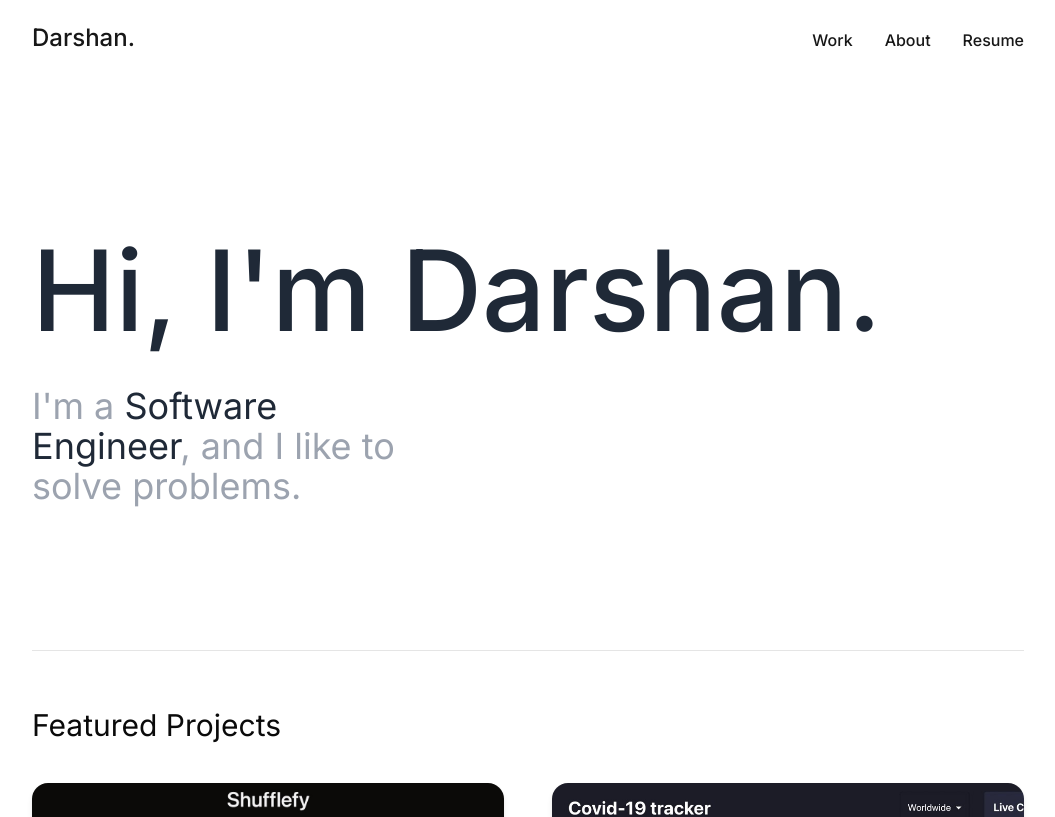
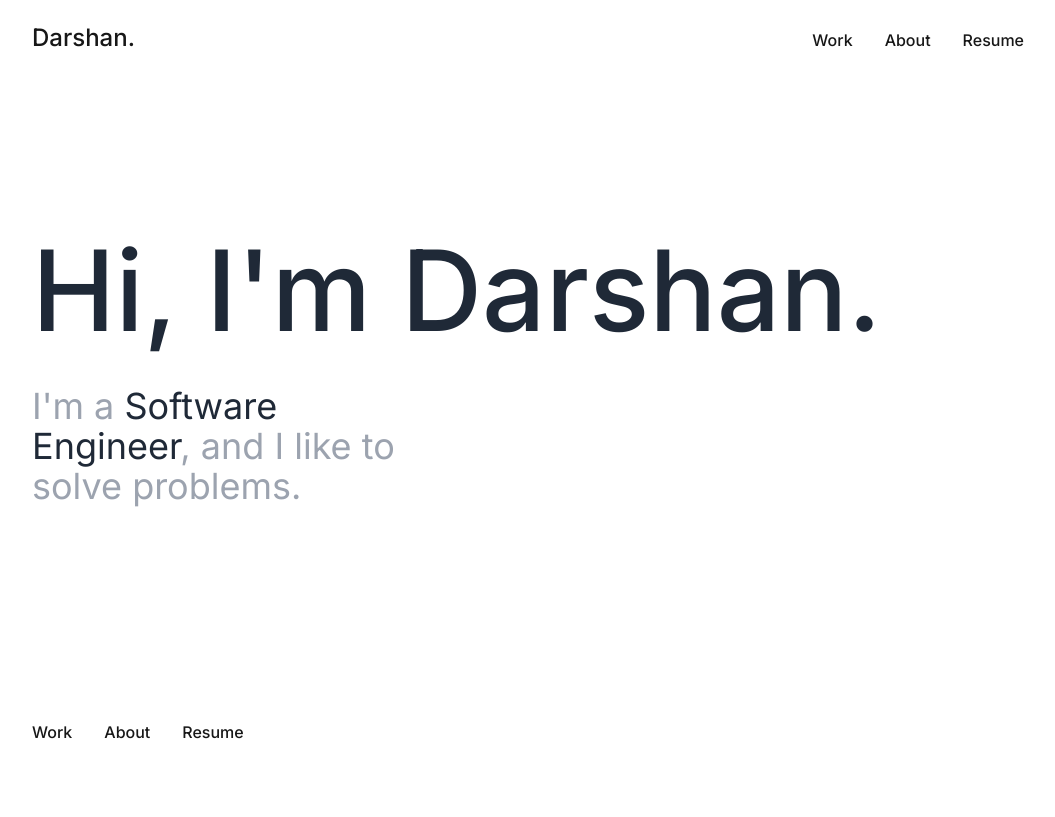
Before and after one commit to darshangoswami/Portfolio, a React (Vite) app: page / in a window 1280 px wide. Shown: the top 817 px of the page, without its empty margins (112-1167 px from the left). Built offline with nearby package versions, Linux system fonts and the light colour scheme.

Commit message:
add second nav in hero

```diff
--- a/src/App.jsx
+++ b/src/App.jsx
@@ -36,6 +36,19 @@ function App() {
             I'm a <span className="text-gray-800">Software Engineer</span>, and
             I like to solve problems.
           </h2>
+          <nav className="flex flex-wrap md:flex-nowrap mt-52">
+            <Button asChild variant="link" className="text-md pl-0">
+              <a href="#work">Work</a>
+            </Button>
+            <Button asChild variant="link" className="text-md">
+              <a href="#about">About</a>
+            </Button>
+            <Button asChild variant="link" className="text-md pr-0">
+              <a href={resume} target="_blank">
+                Resume
+              </a>
+            </Button>
+          </nav>
         </div>
         <Separator className="mb-14" />
         <h3 className="text-3xl mb-10">Featured Projects</h3>
```
